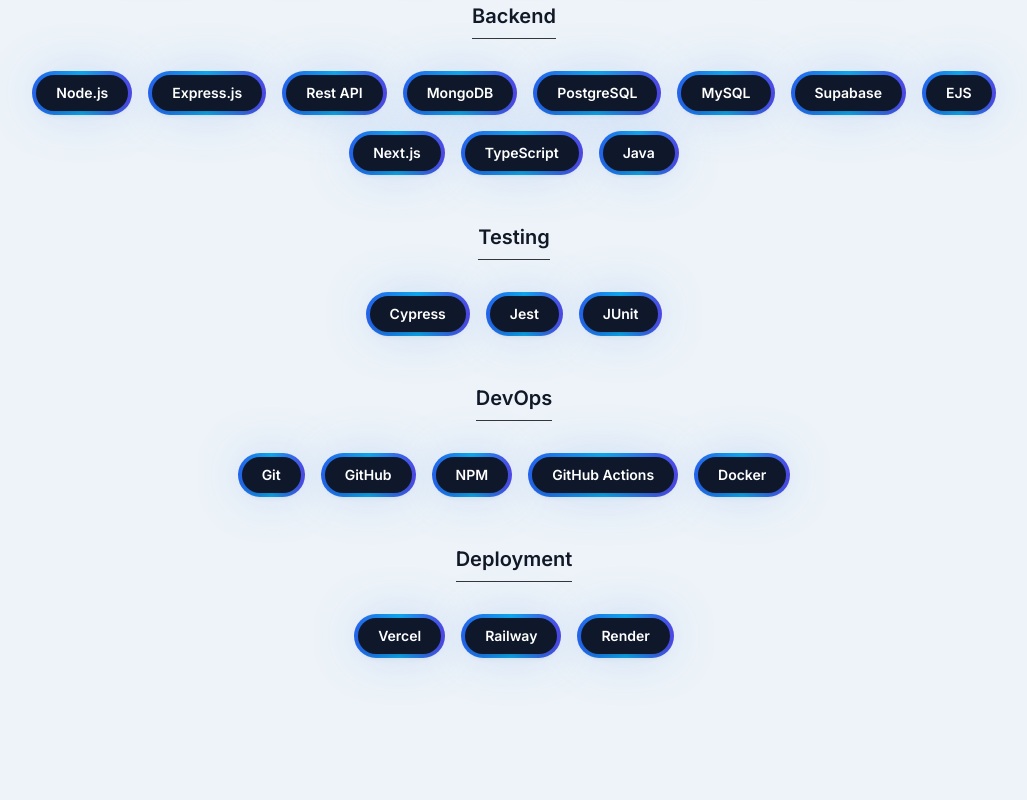
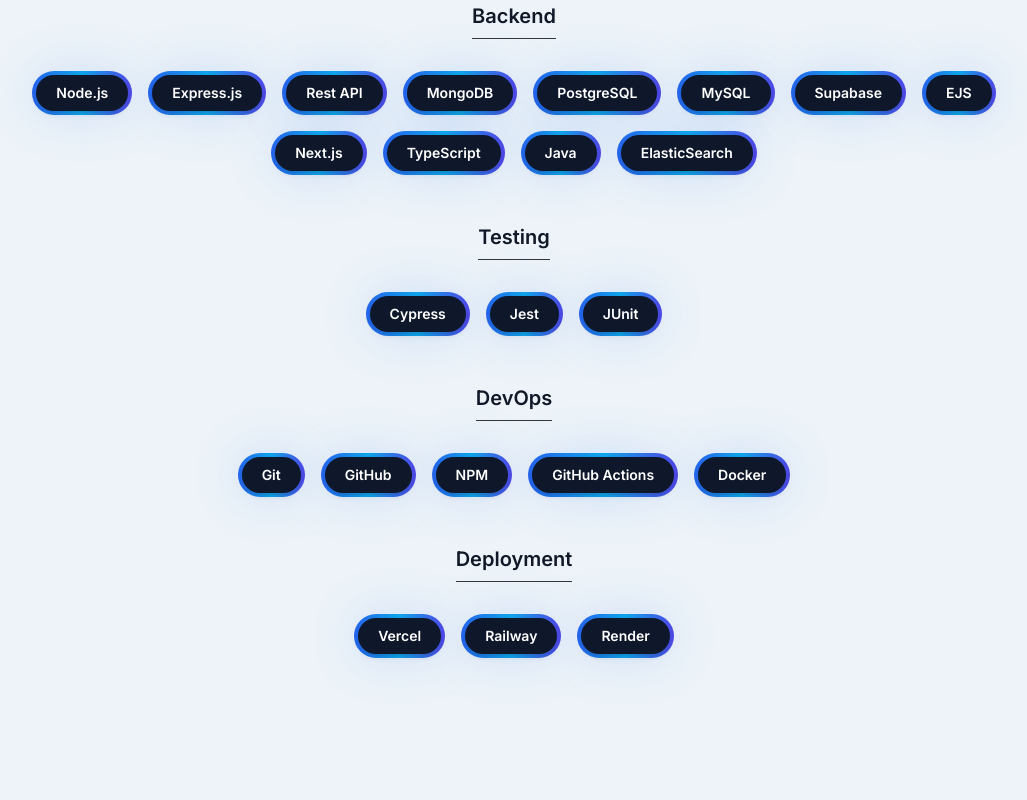
Before and after one commit to EmpyreanMist/portfolio, a Next.js app: page / in a window 1280 px wide. Shown: the part 1560-2360 px from the top of the page, without its empty margins (126-1153 px from the left). Built offline with nearby package versions, Linux system fonts and the light colour scheme.

Commit message:
Update techstack, projects and work experience

```diff
--- a/src/app/components/ProjectsSection.jsx
+++ b/src/app/components/ProjectsSection.jsx
@@ -79,7 +79,6 @@
     image: "/images/projects/zipp.png",
     tag: ["All", "Web", "Java"],
     gitUrl: "https://github.com/fungover/zipp",
-    previewUrl: "https://zipp.city",
   },
 ];
 
@@ -120,7 +119,7 @@
   const handleTagChange = (newTag) => setTag(newTag);
 
   const filteredProjects = projectsData.filter((project) =>
-    project.tag.includes(tag)
+    project.tag.includes(tag),
   );
 
   return (
--- a/src/app/components/TechStackSection.jsx
+++ b/src/app/components/TechStackSection.jsx
@@ -33,6 +33,7 @@
       "Next.js",
       "TypeScript",
       "Java",
+      "ElasticSearch",
     ],
     Testing: ["Cypress", "Jest", "JUnit"],
     DevOps: ["Git", "GitHub", "NPM", "GitHub Actions", "Docker"],
--- a/src/app/components/WorkExperience.jsx
+++ b/src/app/components/WorkExperience.jsx
@@ -38,7 +38,6 @@
     date: "November 2025",
     tag: ["All", "Web"],
     image: "/images/projects/akut-duon.png",
-    previewUrl: "https://akutduon.se/",
   },
   {
     id: 4,
```
